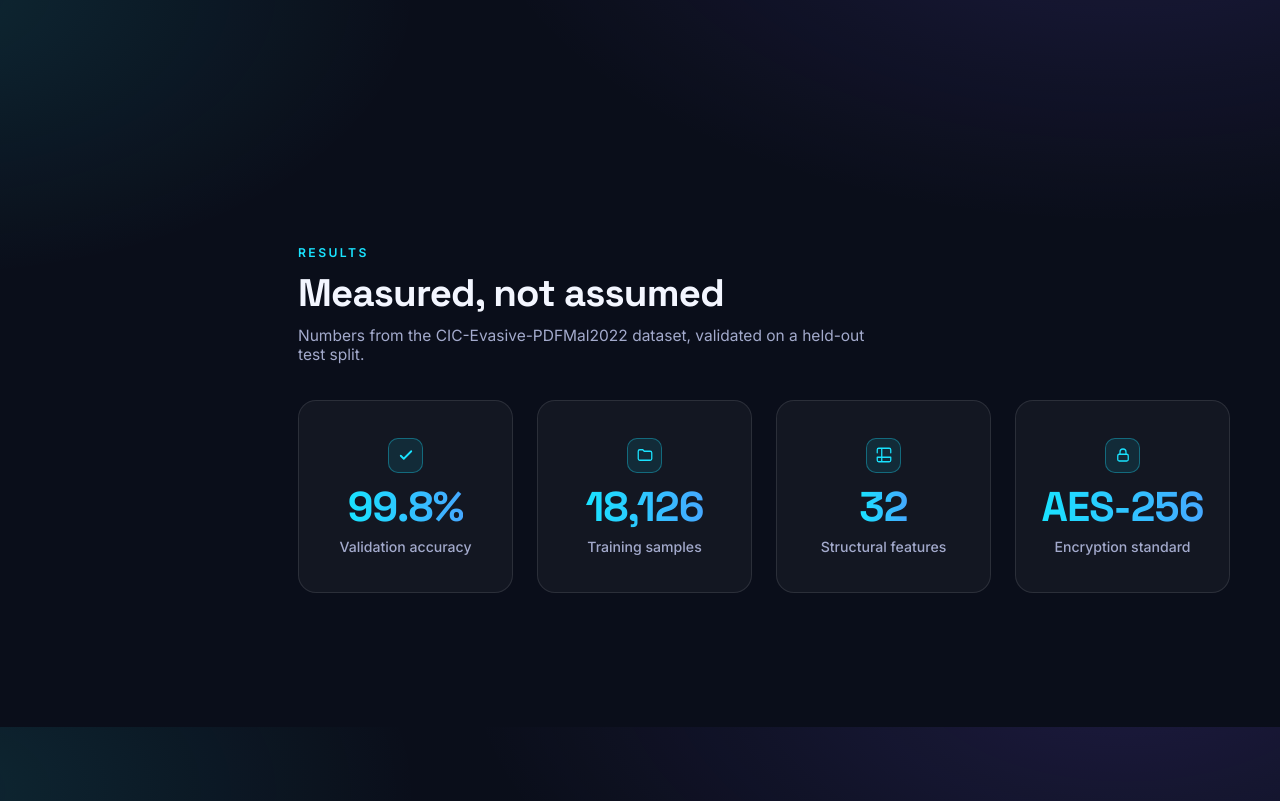
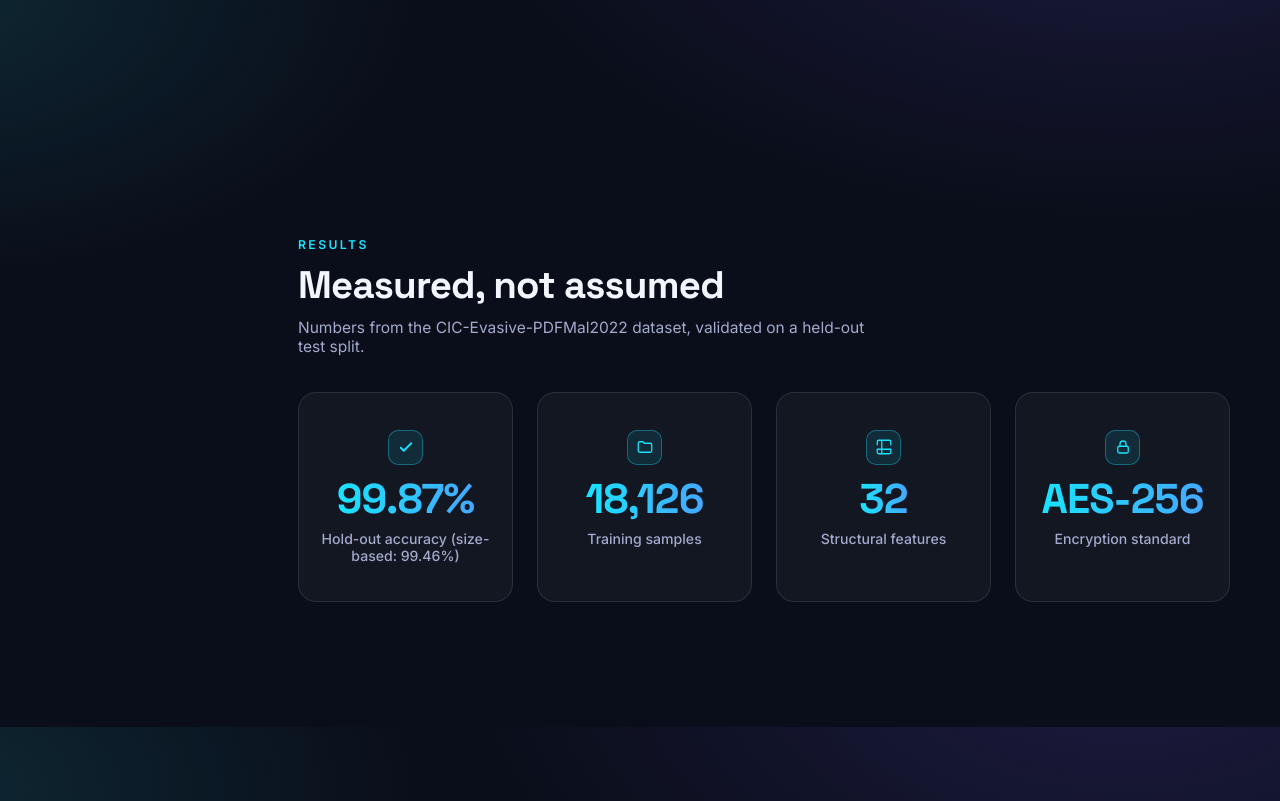
Before and after one commit to aqeeflew/cloudie, a PHP site: page /scan/ in a window 1280 px wide. Shown: the part 2473-3274 px from the top of the page. Run offline with PHP 8.4, Linux system fonts and the light colour scheme; some libraries are stand-ins or nearby versions.

Commit message:
index.php: show re-validated hold-out accuracy (99.87% / 99.46%)
Co-Authored-By: Claude Opus 5.5 <noreply@anthropic.com>
Claude-Session: https://claude.ai/code/session_01AEbZW8siWtpUv7C5WU8Kmd

```diff
--- a/index.php
+++ b/index.php
@@ -168,8 +168,8 @@ require_once __DIR__ . '/includes/header.php';
           <div class="lp-stat-icon">
             <svg viewBox="0 0 24 24" width="18" height="18" fill="none"><path d="M5 13l4 4L19 7" stroke="currentColor" stroke-width="2.4" stroke-linecap="round" stroke-linejoin="round"/></svg>
           </div>
-          <div class="lp-stat-value">99.8%</div>
-          <div class="lp-stat-label">Validation accuracy</div>
+          <div class="lp-stat-value">99.87%</div>
+          <div class="lp-stat-label">Hold-out accuracy (size-based: 99.46%)</div>
         </div>
       </div>
       <div class="col-6 col-lg-3 reveal" style="--d:90ms">
```
